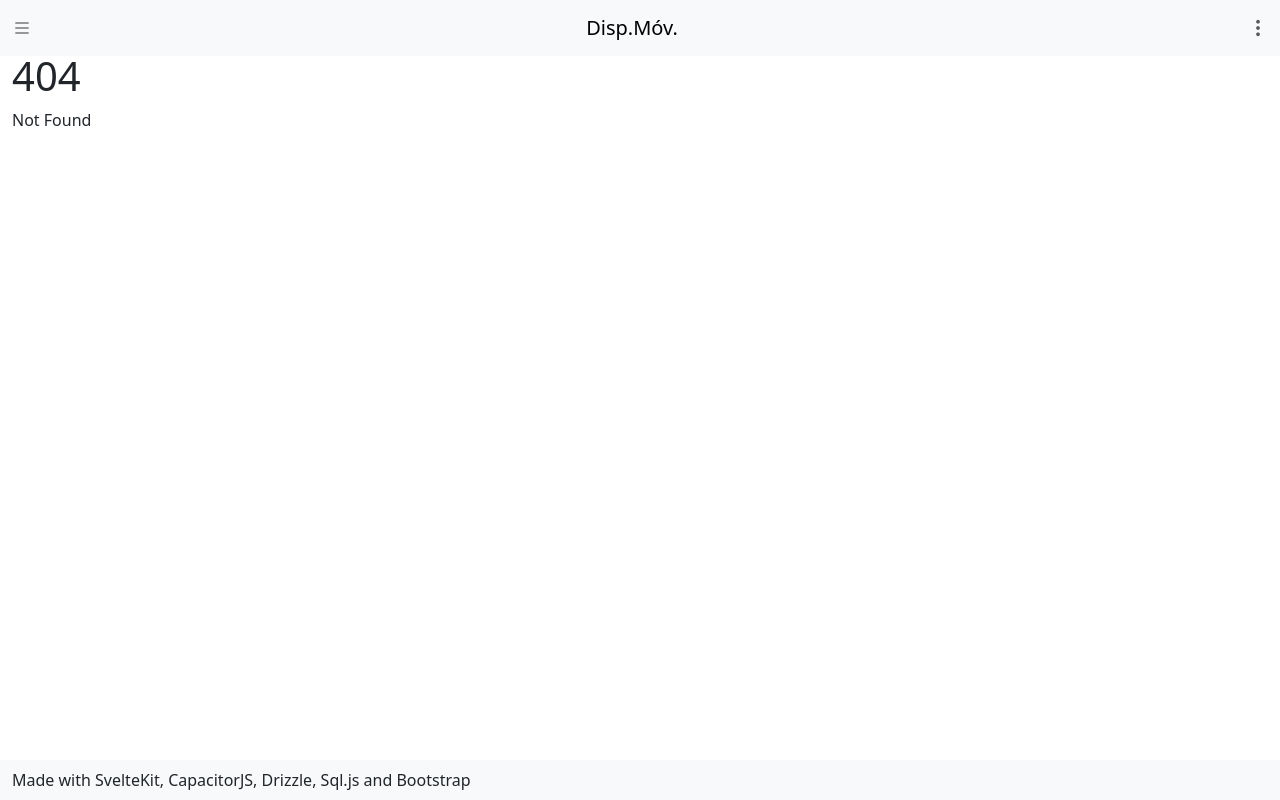
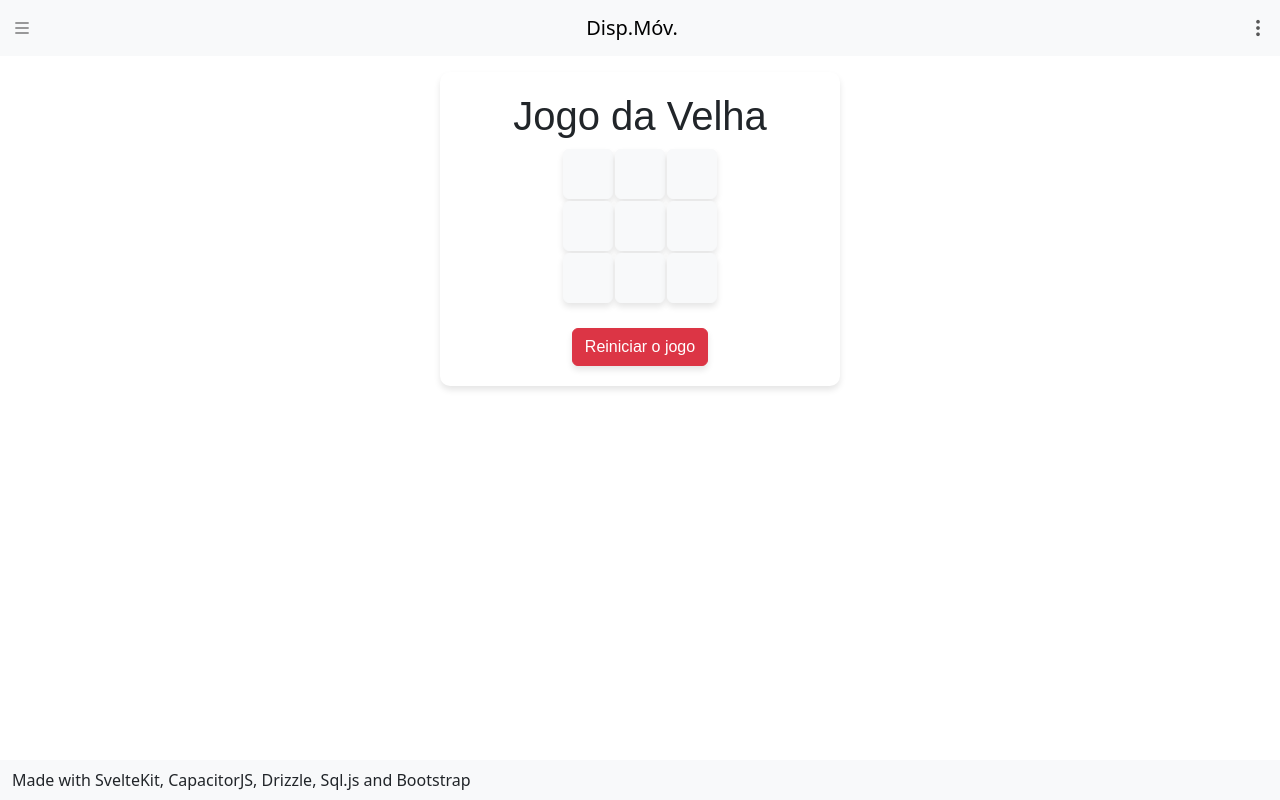
Before and after one commit to arthuraleixovital/meu-projeto-capacitor, a SvelteKit app: page /prova-jogodavelha in a window 1280 px wide. Before the commit this address had no page. Built offline with nearby package versions, Linux system fonts and the light colour scheme.

Commit message:
Prova corrigida.

```diff
--- /dev/null
+++ b/src/routes/prova-jogodavelha/+page.svelte
@@ -0,0 +1,131 @@
+<script>
+	let campos = $state(['', '', '', '', '', '', '', '', '']);
+	let valor = $state('X');
+	let erro = $state('');
+
+	function preencher(param) {
+		if (campos[param] == 'X') {
+			alert('Este campo já foi preenchido!');
+		}
+		if (campos[param] == 'O') {
+			alert('Este campo já foi preenchido!');
+		}
+		if (campos[param] == '') {
+			campos[param] = valor;
+			valor = 'O';
+			erro = '';
+		}
+		if (campos[param] == 'O') {
+			valor = 'X';
+			erro = '';
+		}
+	}
+
+	function reiniciar() {
+		campos = ['', '', '', '', '', '', '', '', ''];
+	}
+</script>
+
+<div class="container">
+	<h1>Jogo da Velha</h1>
+	<center>
+		<table style="row">
+			<tbody>
+				<tr>
+					<td
+						><button
+							onclick={() => preencher(0)}
+							class="btn btn-light"
+							style="height: 50px; width: 50px"><strong>{campos[0]}</strong></button
+						></td
+					>
+					<td
+						><button
+							onclick={() => preencher(1)}
+							class="btn btn-light"
+							style="height: 50px; width: 50px"><strong>{campos[1]}</strong></button
+						></td
+					>
+					<td
+						><button
+							onclick={() => preencher(2)}
+							class="btn btn-light"
+							style="height: 50px; width: 50px"><strong>{campos[2]}</strong></button
+						></td
+					>
+				</tr>
+			</tbody>
+			<tbody>
+				<tr>
+					<td
+						><button
+							onclick={() => preencher(3)}
+							class="btn btn-light"
+							style="height: 50px; width: 50px"><strong>{campos[3]}</strong></button
+						></td
+					>
+					<td
+						><button
+							onclick={() => preencher(4)}
+							class="btn btn-light"
+							style="height: 50px; width: 50px"><strong>{campos[4]}</strong></button
+						></td
+					>
+					<td
+						><button
+							onclick={() => preencher(5)}
+							class="btn btn-light"
+							style="height: 50px; width: 50px"><strong>{campos[5]}</strong></button
+						></td
+					>
+				</tr>
+			</tbody>
+			<tbody>
+				<tr>
+					<td
+						><button
+							onclick={() => preencher(6)}
+							class="btn btn-light"
+							style="height: 50px; width: 50px"><strong>{campos[6]}</strong></button
+						></td
+					>
+					<td
+						><button
+							onclick={() => preencher(7)}
+							class="btn btn-light"
+							style="height: 50px; width: 50px"><strong>{campos[7]}</strong></button
+						></td
+					>
+					<td
+						><button
+							onclick={() => preencher(8)}
+							class="btn btn-light"
+							style="height: 50px; width: 50px"><strong>{campos[8]}</strong></button
+						></td
+					>
+				</tr>
+			</tbody>
+		</table>
+	</center>
+	<br />
+	<button onclick={reiniciar} class="btn btn-danger">Reiniciar o jogo</button>
+</div>
+
+<style>
+	* {
+		font-family: sans-serif;
+	}
+	.container {
+		margin-top: 20px;
+		width: 90%;
+		max-width: 400px;
+		background: white;
+		padding: 20px;
+		border-radius: 10px;
+		box-shadow: 0px 4px 6px rgba(0, 0, 0, 0.1);
+		text-align: center;
+	}
+	button {
+		box-shadow: 0px 4px 6px rgba(0, 0, 0, 0.1);
+	}
+</style>
--- /dev/null
+++ b/src/routes/velhaprofessor/+page.svelte
@@ -0,0 +1,76 @@
+<script>
+	import { Button } from "bootstrap";
+
+	let tabuleiro = $state(['', '', '', '', '', '', '', '', '']);
+	let jogadaAtual = 'X';
+
+	function jogada(i) {
+		if (tabuleiro[i] != '') {
+			alert('Casa já ocupada!');
+			return;
+		}
+
+		tabuleiro[i] = jogadaAtual;
+		if (jogadaAtual == 'X') jogadaAtual = 'O';
+		else jogadaAtual = 'X';
+	}
+
+	function reiniciar() {
+		tabuleiro = ['', '', '', '', '', '', '', '', ''];
+		jogadaAtual = 'X';
+	}
+</script>
+
+<div class="mt-3">
+	<center>
+		<h1>Jogo da Velha</h1>
+		<button onclick={reiniciar} class="btn btn-primary my-3">Reiniciar</button>
+		<table>
+			<tbody>
+				<tr>
+					<td onclick={() => jogada(0)} class="borda-direita borda-inferior">{tabuleiro[0]}</td>
+					<td onclick={() => jogada(1)} class="borda-direita borda-inferior">{tabuleiro[1]}</td>
+					<td onclick={() => jogada(2)} class="borda-inferior">{tabuleiro[2]}</td>
+				</tr>
+				<tr>
+					<td onclick={() => jogada(3)} class="borda-direita borda-inferior">{tabuleiro[3]}</td>
+					<td onclick={() => jogada(4)} class="borda-direita borda-inferior">{tabuleiro[4]}</td>
+					<td onclick={() => jogada(5)} class="borda-inferior">{tabuleiro[5]}</td>
+				</tr>
+				<tr>
+					<td onclick={() => jogada(6)} class="borda-direita">{tabuleiro[6]}</td>
+					<td onclick={() => jogada(7)} class="borda-direita">{tabuleiro[7]}</td>
+					<td onclick={() => jogada(8)}>{tabuleiro[8]}</td>
+				</tr>
+			</tbody>
+		</table>
+	</center>
+</div>
+
+<style>
+	h1 {
+		font-size: 10dvw;
+	}
+	button {
+		width: 20vw;
+		height: 8dvw;
+		font-size: 3dvw;
+		text-align: center;
+	}
+	table {
+		width: 60dvw;
+		height: 60dvw;
+		text-align: center;
+		font-size: 7dvw;
+	}
+	td {
+		width: 33%;
+		height: 33%;
+	}
+	.borda-direita {
+		border-right: 1dvw solid black;
+	}
+	.borda-inferior {
+		border-bottom: 1dvw solid black;
+	}
+</style>
```
